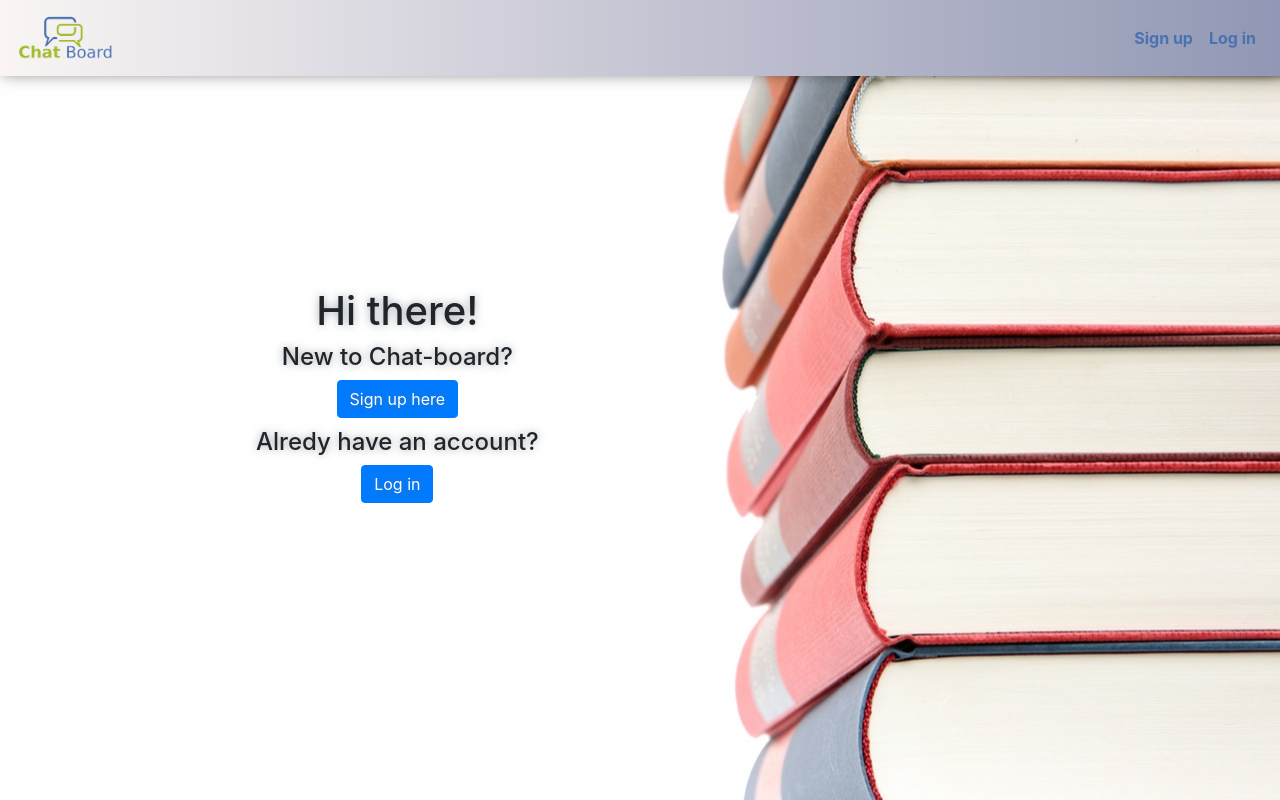
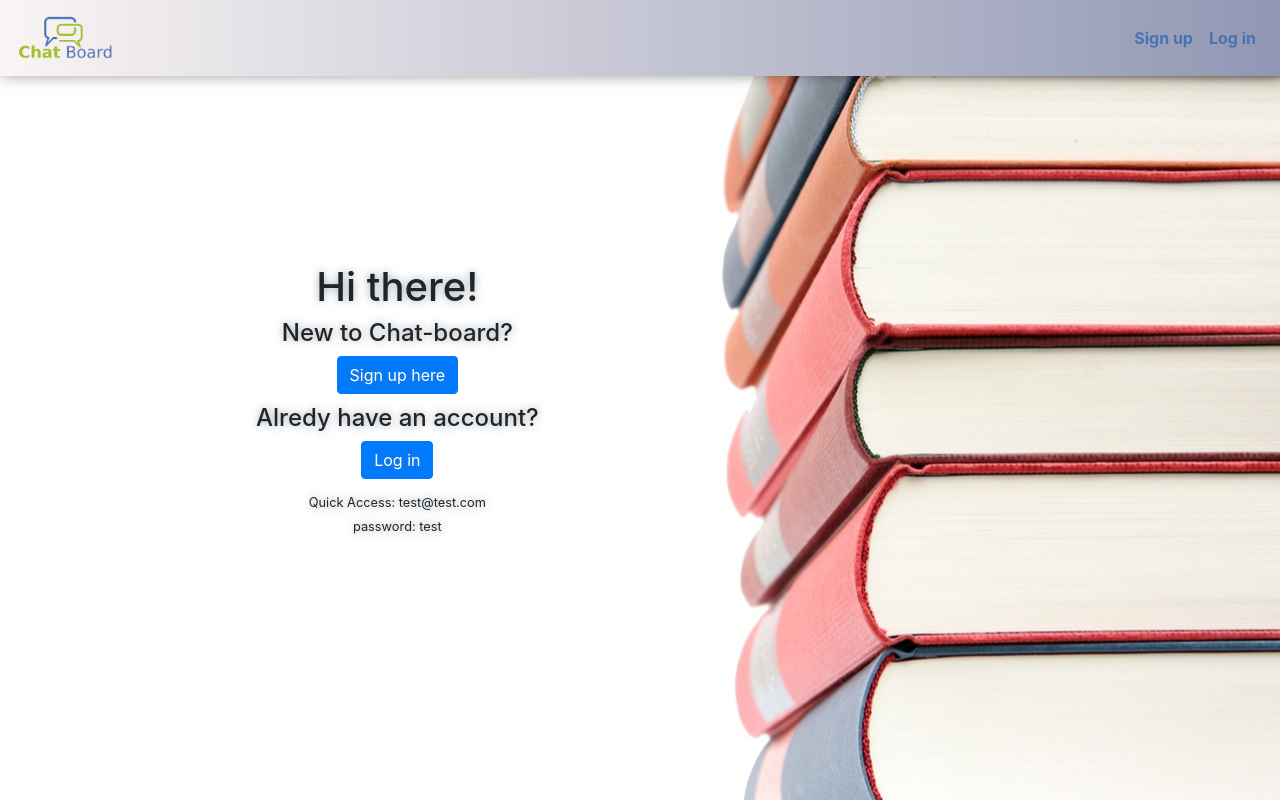
Before and after one commit to shum-dev/chat-board, a React (Create React App) app in the folder chat-board-client/: page / in a window 1280 px wide. Built offline with nearby package versions, Linux system fonts and the light colour scheme.

Commit message:
add quick access hint on homepage

```diff
--- a/chat-board-client/public/index.html
+++ b/chat-board-client/public/index.html
@@ -2,7 +2,7 @@
 <html lang="en">
   <head>
     <meta charset="utf-8" />
-    <link rel="shortcut icon" href="%PUBLIC_URL%/favicon.ico" />
+    <link rel="shortcut icon" type="image/svg+xml" href="%PUBLIC_URL%/shum-logo-1.svg" />
     <meta name="viewport" content="width=device-width, initial-scale=1" />
     <meta name="theme-color" content="#000000" />
     <meta name="robots" content="noindex, nofollow" />
--- a/chat-board-client/src/components/Homepage.js
+++ b/chat-board-client/src/components/Homepage.js
@@ -15,7 +15,9 @@ const Homepage = ({ currentUser }) => {
           <h4>Alredy have an account?</h4>
           <Link to="/signin" className="btn btn-primary">
             Log in
-          </Link>
+          </Link> <br/>
+          <small>Quick Access: test@test.com </small><br/>
+          <small>password: test</small>
         </div>
       </div>
     );
```
Also changed, not shown: chat-board-client/public/shum-logo-1.svg (added).
